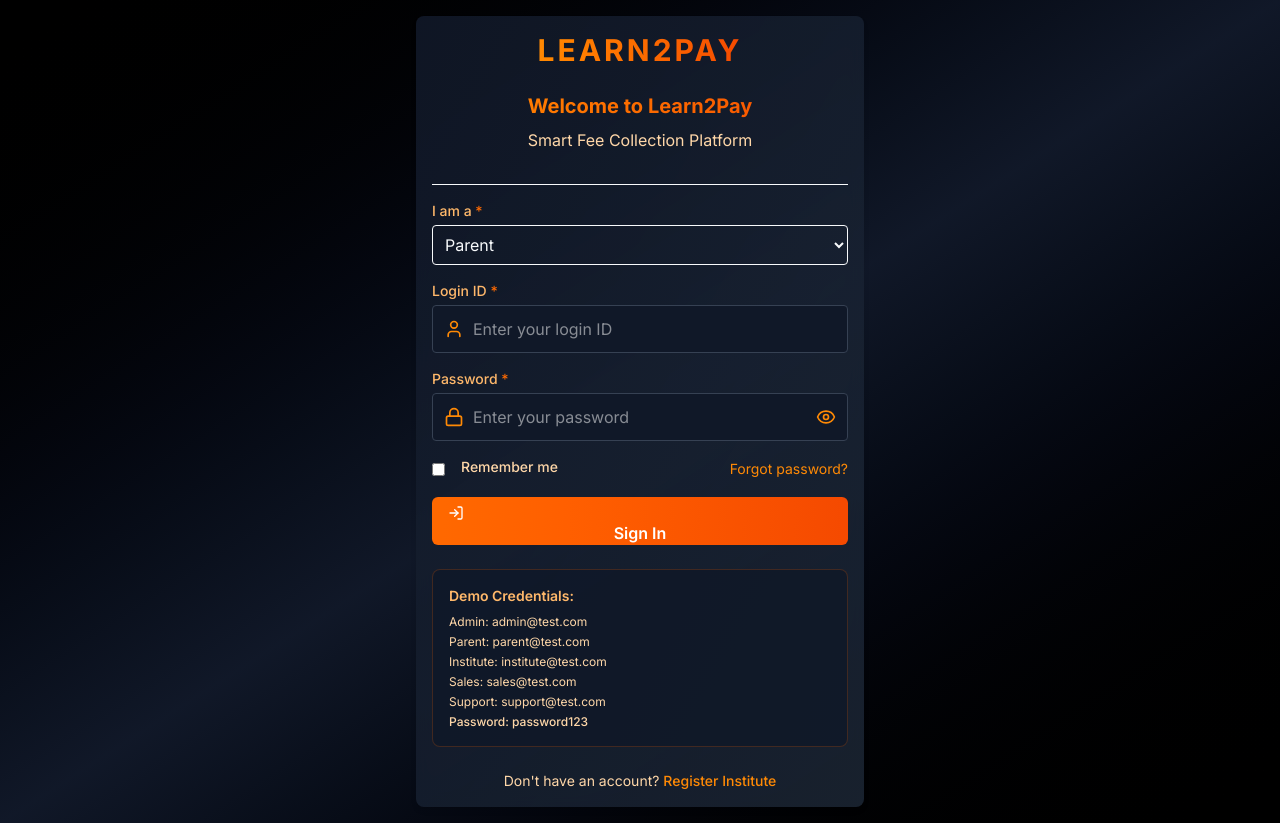
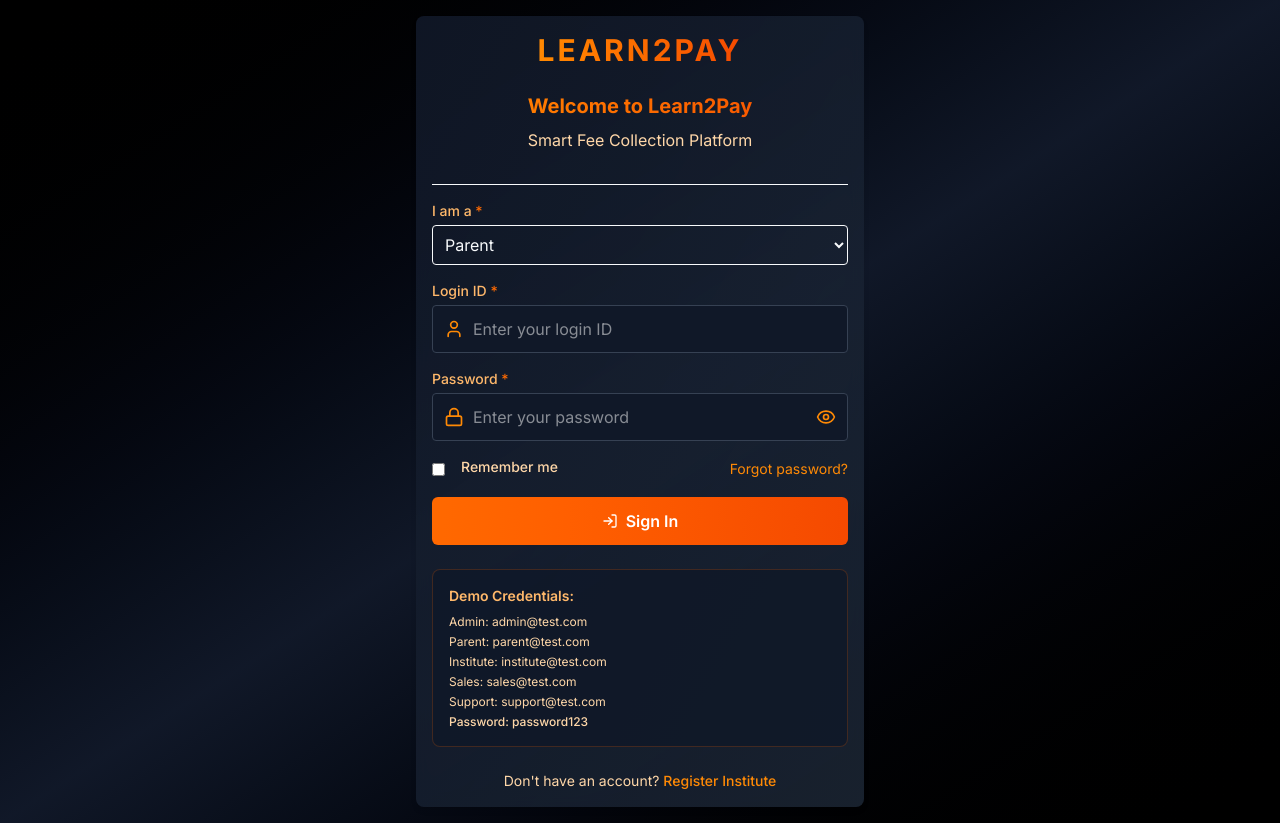
Before and after one commit to Techori/Learn2pay, a React (Vite) app: page /login in a window 1280 px wide. Built offline with nearby package versions, Linux system fonts and the light colour scheme.

Commit message:
Update login.tsx

```diff
--- a/src/pages/login.tsx
+++ b/src/pages/login.tsx
@@ -13,7 +13,7 @@ import {
   Building
 } from 'lucide-react';
 import { useNavigate } from 'react-router-dom';
-import { Checkbox } from "../components/ui/Checkbox";
+import { Checkbox } from "../components/ui/checkbox";
 
 const Login = () => {
   const navigate = useNavigate();
@@ -42,6 +42,7 @@ const Login = () => {
     { value: 'support', label: 'Support Team', icon: User },
     { value: 'referral', label: 'Referral Team', icon: User }
   ];
+
   return (
     <div className="min-h-screen bg-gradient-to-br from-black via-gray-900 to-black flex items-center justify-center p-4">
       <div className="w-full max-w-md">
@@ -150,12 +151,11 @@ const Login = () => {
                   Forgot password?
                 </button>
               </div>
-
               {/* Sign In Button */}
               <Button
                 type="submit"
                 disabled={isLoading}
-                className="w-full h-12 bg-gradient-to-r from-orange-500 to-orange-600 hover:from-orange-600 hover:to-orange-700 text-white font-semibold"
+                className="w-full h-12 bg-gradient-to-r from-orange-500 to-orange-600 hover:from-orange-600 hover:to-orange-700 text-white font-semibold flex items-center justify-center"
               >
                 {isLoading ? (
                   <div className="flex items-center space-x-2">
@@ -163,14 +163,13 @@ const Login = () => {
                     <span>Signing In...</span>
                   </div>
                 ) : (
-                  <>
-                    <LogIn className="mr-2 h-4 w-4" />
+                  <span className="flex items-center gap-2">
+                    <LogIn className="h-4 w-4" />
                     Sign In
-                  </>
+                  </span>
                 )}
               </Button>
             </form>
-
             {/* Demo Credentials */}
             <div className="mt-6 p-4 bg-gray-900/80 rounded-lg border border-orange-500/20">
               <h4 className="text-sm font-semibold text-orange-300 mb-2">Demo Credentials:</h4>
@@ -183,7 +182,6 @@ const Login = () => {
                 <div className="font-medium">Password: password123</div>
               </div>
             </div>
-
             {/* Sign Up Link */}
             <div className="text-center">
               <p className="text-sm text-orange-200">
@@ -201,5 +199,6 @@ const Login = () => {
       </div>
     </div>
   );
-}
+};
+
 export default Login;
```
